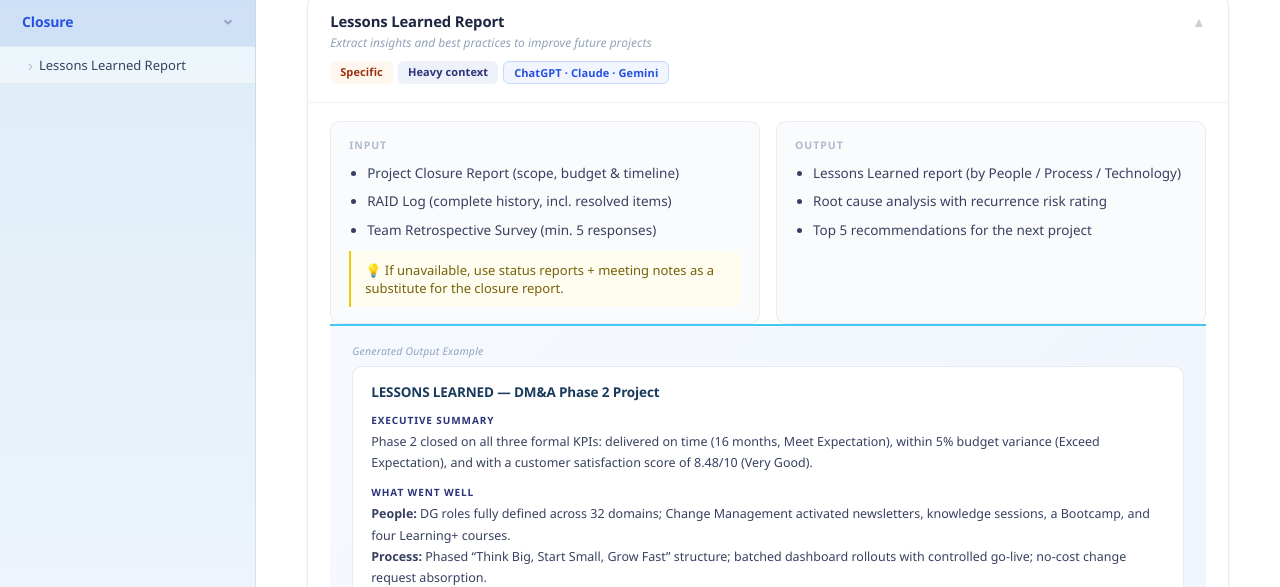
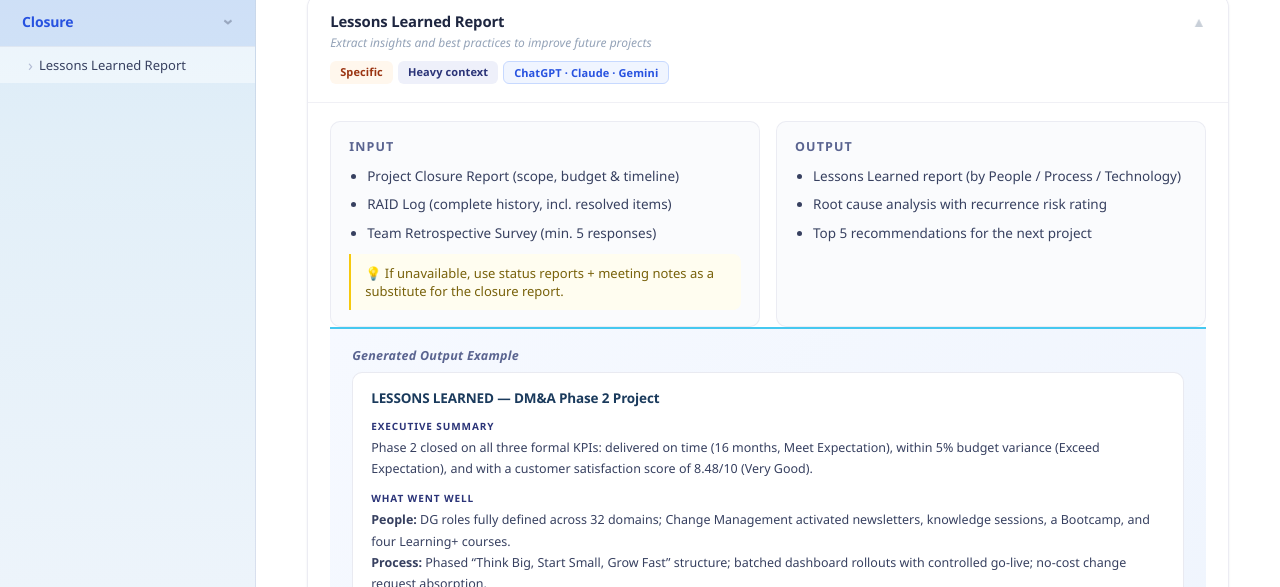
Before and after one commit to aipmobbik/aiadoptionpmo, a plain HTML site: page prompt-library-closure.html in a window 1280 px wide. Both pictures are taken after a click on the element 768 px from the left and 256 px from the top of the page. Shown: the part 209-796 px from the top of the page. Drawn offline with Linux system fonts and the light colour scheme.

Commit message:
Add files via upload

```diff
--- a/prompt-library-closure.html
+++ b/prompt-library-closure.html
@@ -39,7 +39,7 @@ h2{font-size:1.1rem;font-weight:700;color:#2B3478;margin:0 0 20px;padding-bottom
 .card.open .card-body{display:block;}
 .card-section{padding:18px 22px;border-bottom:1px solid rgba(43,52,120,.05);}
 .card-section:last-child{border-bottom:none;}
-.card-section h4{font-size:10.5px;text-transform:uppercase;letter-spacing:.09em;color:#b0bacf;font-weight:700;margin-bottom:10px;}
+.card-section h4{font-size:12.5px;text-transform:uppercase;letter-spacing:.09em;color:#5a6490;font-weight:700;margin-bottom:10px;}
 .card-section ul{padding-left:18px;}
 .card-section ul li{margin-bottom:6px;font-size:13.5px;line-height:1.65;color:#374060;}
 .tip-box{background:#fffdf0;border-left:2px solid #f6c90e;padding:10px 14px;border-radius:0 8px 8px 0;font-size:13px;color:#78610a;margin-top:10px;}
@@ -85,7 +85,7 @@ a.phase-header{text-decoration:none;}
 
     /* ── OUTPUT EXAMPLE ── */
     .output-example-section{background:linear-gradient(135deg,#f6f9ff 0%,#eef4fd 100%);border-top:2px solid #45C8F0;padding:18px 22px;}
-    .output-label{font-size:10.5px;font-style:italic;color:#94a3b8;margin-bottom:8px;letter-spacing:.02em;text-transform:none;font-weight:400;}
+    .output-label{font-size:12.5px;font-style:italic;color:#5a6490;margin-bottom:8px;letter-spacing:.02em;text-transform:none;font-weight:600;}
     .output-box{background:#fff;border:1px solid rgba(43,52,120,.1);border-radius:10px;padding:16px 18px;}
     .output-title{font-size:13.5px;font-weight:800;color:#1a3a5c;margin-bottom:12px;letter-spacing:-.01em;}
     .out-row{margin-bottom:12px;}
```
Also changed, not shown: prompt-library-execution.html (+2 -2 lines), prompt-library-initiation.html (+2 -2 lines), prompt-library-monitoring.html (+2 -2 lines).
